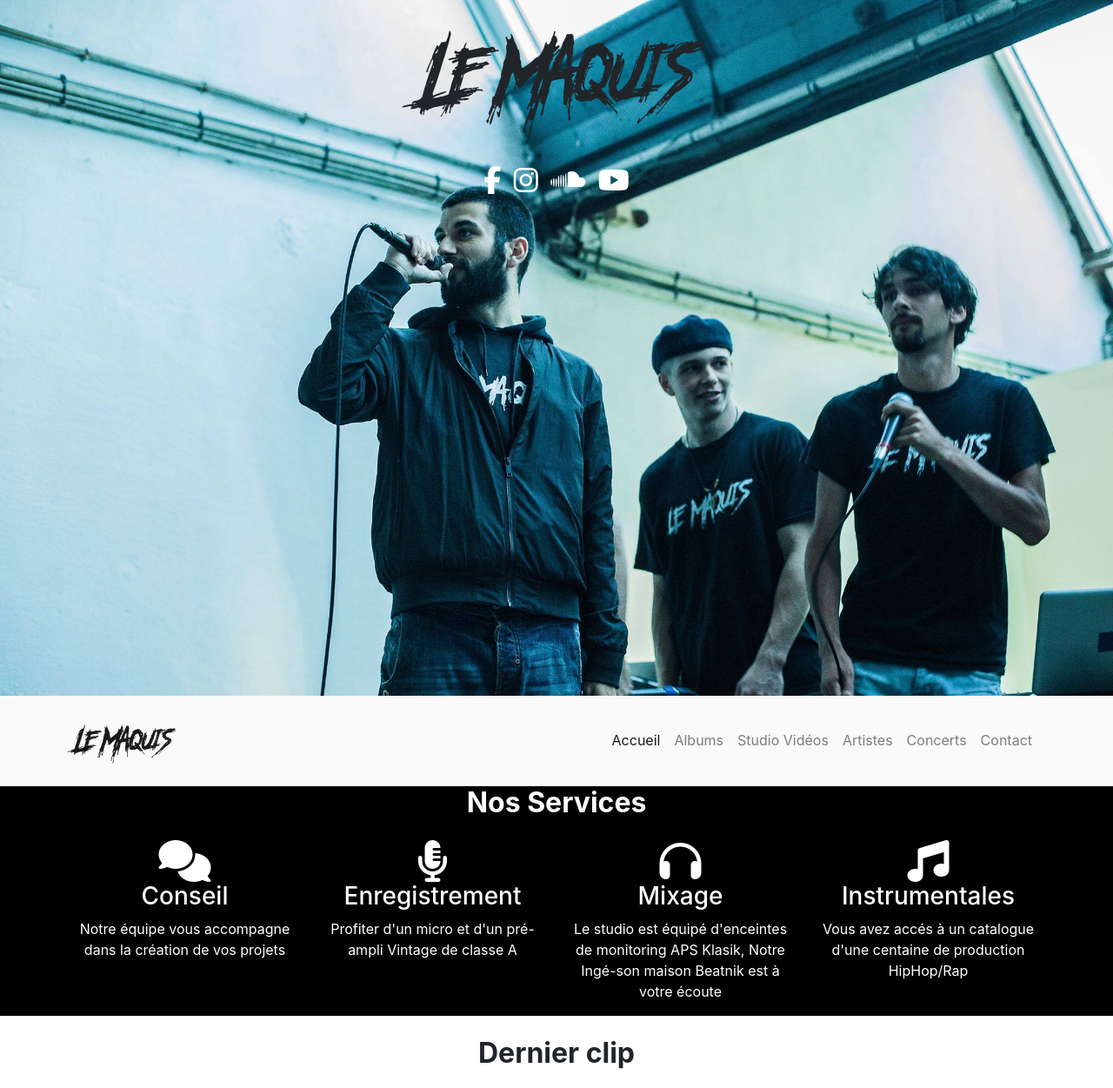
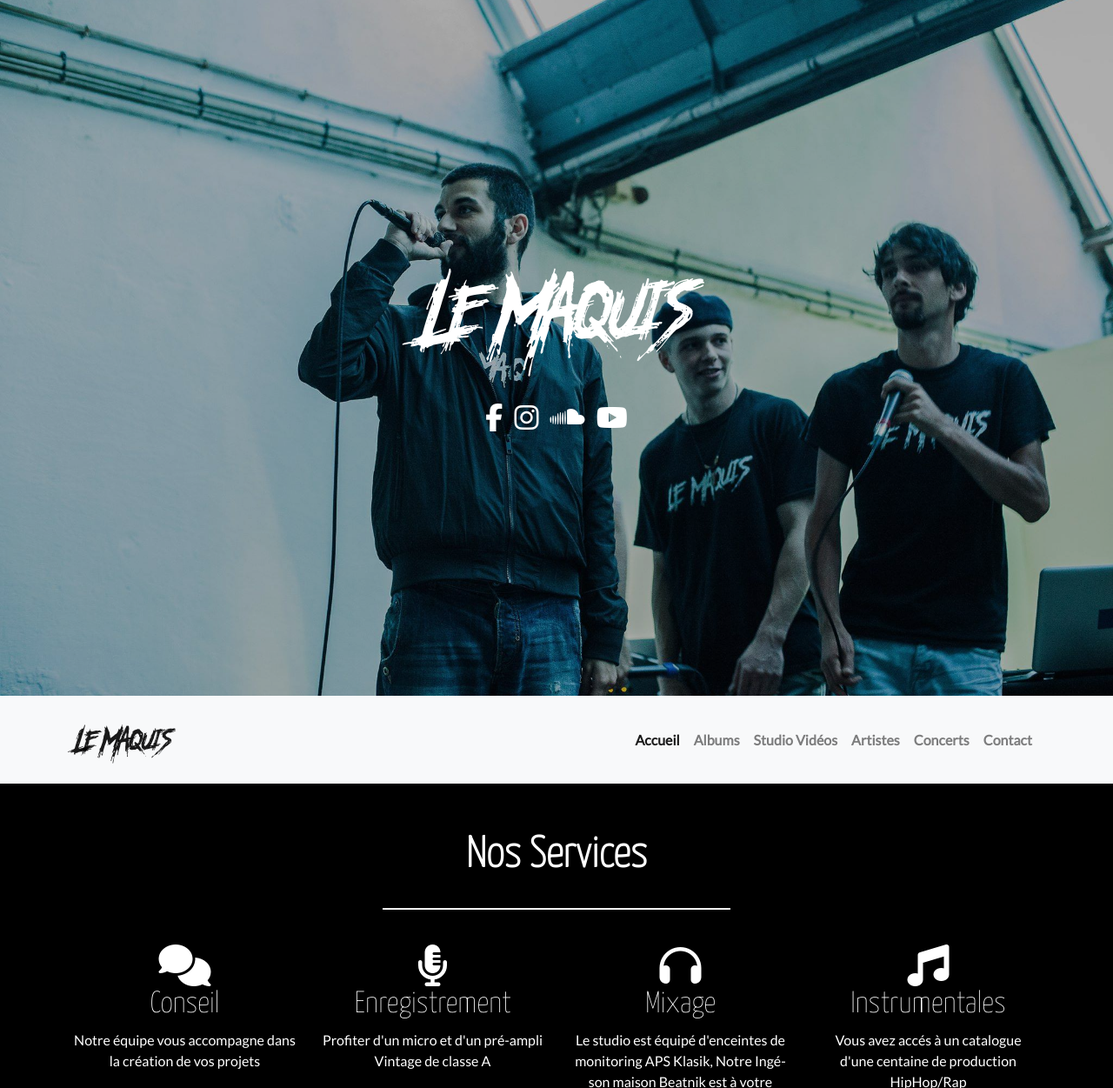
Before and after one commit to Zalene/LeMaquis, a Symfony app: template templates/maquis/home.html.twig in a window 1280 px wide. Shown: the top 1251 px of the page at 87% size. Run offline with Twig, Linux system fonts and the light colour scheme; the template is opened without the code that fills it, so the values that code supplies are empty; form fields are guessed from the names that the template uses; some libraries are stand-ins or nearby versions.

Commit message:
Mise en forme de la one-page

```diff
--- a/config/routes/easy_admin.yaml
+++ b/config/routes/easy_admin.yaml
@@ -1,4 +1,4 @@
 easy_admin_bundle:
     resource: '@EasyAdminBundle/Controller/EasyAdminController.php'
-    prefix: /admintest
+    prefix: /admin
     type: annotation
--- a/public/css/style.css
+++ b/public/css/style.css
@@ -4,16 +4,33 @@
     src: url('../fonts/Another_America.otf') format('truetype'),
          url('../fonts/Another_America.ttf') format('truetype');
 }
+/*@font-face {
+    font-family: 'Aileron-Regular';
+    src: url('../fonts/Aileron-Regular.otf') format('truetype'),
+}*/
 
 /***** GENERAL *****/
 html, body {
-    height:100%;
-    margin:0;
+    height: 100%;
+    margin: 0;
+    font-family: 'Lato', sans-serif;
+}
+
+h1, h2, h3 {
+    font-family: 'Yanone Kaffeesatz', sans-serif;
+}
+
+h2 {
+    font-size: 50px;
+}
+
+h3 {
+    font-size: 35px;
 }
 
 footer {
     background: #000;
-    color: rgb(175, 175, 175);
+    color: #afafaf;
 }
 
 .reseaux-sociaux a {
@@ -42,13 +59,38 @@
     padding: 0 15px 15px 15px;
 }
 
+.footer-link a {
+    text-decoration: none;
+    color: #afafaf;
+}
+
+.footer-link a:hover {
+    color: #fff;
+}
+
 .background-black {
     background: #000;
     color: #fff;
 }
 
+.background-black hr {
+    background: #fff;
+    margin-top: 30px;
+    margin-bottom: 40px;
+}
+
 .background-white {
     background: #fff;
+}
+
+.background-white hr {
+    background: #000;
+    margin-top: 30px;
+    margin-bottom: 40px;
+}
+
+.container-type {
+    padding: 50px 0 50px 0;
 }
 
 /***** MENU *****/
@@ -62,27 +104,27 @@
     font-size: 50px;
 }
 
-.bg-light {
-    background-color: rgba(248, 249, 250, 0.75) !important;
+.navbar .navbar-collapse {
+    font-weight: bold;
 }
 
 #menu-scroll header {
-    height:80px;
+    height: 80px;
 }
 
 #menu-scroll header.fixed {
-    position:fixed;
-    width:100%;
-    top:0;
-    left:0;
+    position: fixed;
+    width: 100%;
+    top: 0;
+    left: 0;
     z-index: 1;
 }
 
 #menu-top {
-    position:fixed;
-    width:100%;
-    top:0;
-    left:0;
+    position: fixed;
+    width: 100%;
+    top: 0;
+    left: 0;
 }
 
 .one-artiste {
@@ -93,15 +135,32 @@
 /***** GALLERY *****/
 .container-gallery {
     background-image: url(../img/le-maquis-1.jpg);
-    background-attachment:fixed;
-    background-repeat:no-repeat;
-    background-size:cover;
+    background-attachment: fixed;
+    background-position: center;
+    background-repeat: no-repeat;
+    -webkit-background-size: cover;
+    background-size: cover;
     height: 100%;
+}
+
+.container-wrap {
+    background: rgba(0, 0, 0, 0.3);
+    background-attachment: fixed;
+    background-size: cover;
+    height: 100%;
+    width: 100%;
+    display: table;
+}
+
+.text-gallery {
+    vertical-align: middle;
+    display: table-cell;
 }
 
 .text-gallery h1 {
     font-family: 'Another_America';
     font-size: 140px;
+    color: #fff;
 }
 
 .text-gallery li {
@@ -115,8 +174,8 @@
 }
 
 /***** ARTISTES *****/
-.container-artiste {
-    padding: 15px;
+.artiste-img {
+    padding-top: 15px;
 }
 
 .container-artiste img {
@@ -126,9 +185,9 @@
 
 /***** CONCERTS *****/
 .container-concert table {
-    margin-left:auto;
-    margin-right:auto;
-    width:100%;
+    margin-left: auto;
+    margin-right: auto;
+    width: 100%;
 }
 
 /***** CONTACT *****/
@@ -148,4 +207,6 @@
     border-radius: .25rem;
 }
 
-/***** TEST *****/
+.btn-contact {
+    margin-top: 15px;
+}
--- a/src/Controller/MaquisController.php
+++ b/src/Controller/MaquisController.php
@@ -19,10 +19,11 @@
     /**
      *@Route("/", name="home")
      */
-    public function home(ArtisteRepository $repoA, ConcertRepository $repoC, Request $request)
+    public function home(AlbumRepository $repoAl, ArtisteRepository $repoA, ConcertRepository $repoC, Request $request)
     {
         $artistes = $repoA->findAll();
         $concerts = $repoC->findAll();
+        $albums = $repoAl->findAll();
 
         $contact = new Contact();
         $form = $this->createForm(ContactType::class, $contact);
--- a/templates/base.html.twig
+++ b/templates/base.html.twig
@@ -9,6 +9,11 @@
         {% block stylesheets %}
         <!-- Bootstrap CSS -->
         <link rel="stylesheet" href="https://maxcdn.bootstrapcdn.com/bootstrap/4.0.0/css/bootstrap.min.css" integrity="sha384-Gn5384xqQ1aoWXA+058RXPxPg6fy4IWvTNh0E263XmFcJlSAwiGgFAW/dAiS6JXm" crossorigin="anonymous">
+        <!-- Fonts -->
+            <!-- Title -->
+        <link href="https://fonts.googleapis.com/css?family=Yanone+Kaffeesatz:200&display=swap" rel="stylesheet">
+            <!-- Paragraph -->
+        <link href="https://fonts.googleapis.com/css?family=Lato&display=swap" rel="stylesheet">
         <!-- Style -->
         <link rel="stylesheet" href={{ asset('css/style.css') }}>
         {% endblock %}
@@ -18,14 +23,17 @@
 
         <footer id="footer">
             <div class="container">
-                <a href="http://127.0.0.1:8000/admintest">Admin</a>
                 <div class="reseaux-sociaux text-center">
                     <a href="https://www.facebook.com/lemaquislabel/" class="fab fa-facebook-f fa-3x"></a>
                     <a href="https://www.instagram.com/lemaquislabel/?hl=fr" class="fab fa-instagram fa-3x"></a>
                     <a href="https://soundcloud.com/lemaquisprod" class="fab fa-soundcloud fa-3x"></a>
                     <a href="https://www.youtube.com/user/RabooKC2Prod" class="fab fa-youtube fa-3x"></a>
                 </div>
-                <p class="text-center">Copyright © Le Maquis since 2019 - Bastien Gauthier</p>
+                <div class="footer-link text-center">
+                    <a href="#">Mention Légales</a>
+                    <a href="http://127.0.0.1:8000/admin">Admin</a>
+                </div>
+                <p class="text-center">Copyright © Le Maquis {{ "now"|date("Y") }}</p>
             </div>
         </footer>
 
--- a/templates/maquis/home.html.twig
+++ b/templates/maquis/home.html.twig
@@ -3,6 +3,7 @@
 {% block title %}Accueil - Le Maquis Label{% endblock %}
 
 {% block body %}
+<!-- Gallery -->
 <div class="container-gallery">
     <div class="container-wrap">
         <div class="text-gallery text-center">
@@ -24,14 +25,15 @@
         </div>
     </div>
 </div>
-
+<!-- Menu -->
 <div id="menu-scroll">
 {% include 'parts/menu.html.twig' %}
 </div>
-
-<div class="container-services background-black">
+<!-- Services -->
+<div class="container-services container-type background-black">
     <div class="container">
         <h2 class="h1-responsive font-weight-bold text-center my-4">Nos Services</h2>
+        <hr class="col-md-4 col-md-offset-4">
         <div class="row">
             <div class="col-md-3 text-center">
                 <div class="service-item">
@@ -64,19 +66,21 @@
         </div>
     </div>
 </div>
-
-<div class="container-clip background-white">
+<!-- Clip -->
+<div class="container-clip container-type background-white">
     <div class="container">
         <h2 class="h1-responsive font-weight-bold text-center my-4">Dernier clip</h2>
+        <hr class="col-md-4 col-md-offset-4">
         <div class="clip-video text-center">
             <iframe width="560" height="315" src="https://www.youtube.com/embed/66hPP7OCwCc" frameborder="0" allow="accelerometer; autoplay; encrypted-media; gyroscope; picture-in-picture" allowfullscreen></iframe>
         </div>
     </div>
 </div>
-
-<div class="container-studio background-black">
+<!-- Studio -->
+<div class="container-studio container-type background-black">
     <div class="container">
         <h2 class="h1-responsive font-weight-bold text-center my-4">Studio Vidéos</h2>
+        <hr class="col-md-4 col-md-offset-4">
         <div class="text-center">
             <p>Besoin d'enregistrer/mixer une chanson, un album , un 16 mesures dans un cadre professionnel. Le studio Le Maquis vous accueille pour vos projets musicaux ou audio-visuels.</p>
             <img class="img-studio" src="img/DSC_0005.jpg" alt="studio vidéo">
@@ -84,29 +88,31 @@
         </div>
     </div>
 </div>
-
-<div class="container-artiste background-white">
+<!-- Artistes -->
+<div class="container-artiste container-type background-white">
     <div class="container">
         <h2 class="h1-responsive font-weight-bold text-center my-4">Artistes</h2>
+        <hr class="col-md-4 col-md-offset-4">
         <div class="row gallery">
         {% for artiste in artistes %}
-            <div class="col-6 col-md-4 container-artiste">
+            <div class="col-6 col-md-4 artiste-img">
                 <a href={{ path('show_artiste', {'id': artiste.id}) }}><img src={{ artiste.image }} alt="Le Maquis artiste"></a>
             </div>
         {% endfor %}
         </div>
     </div>
 </div>
-
-<div class="container-concert background-black">
+<!-- Concerts -->
+<div class="container-concert container-type background-black">
     <div class="container">
         <h2 class="h1-responsive font-weight-bold text-center my-4">Concerts</h2>
+        <hr class="col-md-4 col-md-offset-4">
         <div class="one-concert">
             <table>
             {% for concert in concerts %}
                 <tr>
                     <td><i class="far fa-calendar-alt fa-2x"></i> {{ concert.name }}</td>
-                    <td><i class="fas fa-microphone-alt fa-2x"></i> {{ concert.artiste[0] }}</td>
+                    <td><i class="fas fa-microphone-alt fa-2x"></i> {% for artiste in concert.artiste %} {{ artiste }} {% endfor %}</td>
                     <td><i class="fas fa-map-pin fa-2x"></i> {{ concert.town }}</td>
                     <td><i class="far fa-calendar-check fa-2x"></i> Réservation</td>
                 </tr>
@@ -115,10 +121,11 @@
         </div>
     </div>
 </div>
-
-<div class="container-contact background-white">
+<!-- Contact -->
+<div class="container-contact container-type background-white">
     <div class="container">
         <h2 class="h1-responsive font-weight-bold text-center my-4">Contact</h2>
+        <hr class="col-md-4 col-md-offset-4">
         <div class="row">
             <!-- Block form -->
             <div class="col-md-9 mb-md-0 mb-5">
@@ -175,7 +182,7 @@
                     </div>
 
                 <div class="text-center text-md-left">
-                    <button class="btn btn-primary">Envoyer</button>
+                    <button class="btn btn-primary btn-contact">Envoyer</button>
                 </div>
                 {{ form_end(contactForm) }}
             </div>
@@ -200,6 +207,6 @@
 </div>
 
 <!-- Enlever une fois fini -->
-<!-- <a href="{{ app.request.uri }}admintest">Admintest</a> -->
+<!-- <a href="{{ app.request.uri }}admin">Admintest</a> -->
 
 {% endblock %}
```
Also changed, not shown: public/fonts/Aileron-Regular.otf (added), 4 other files.
